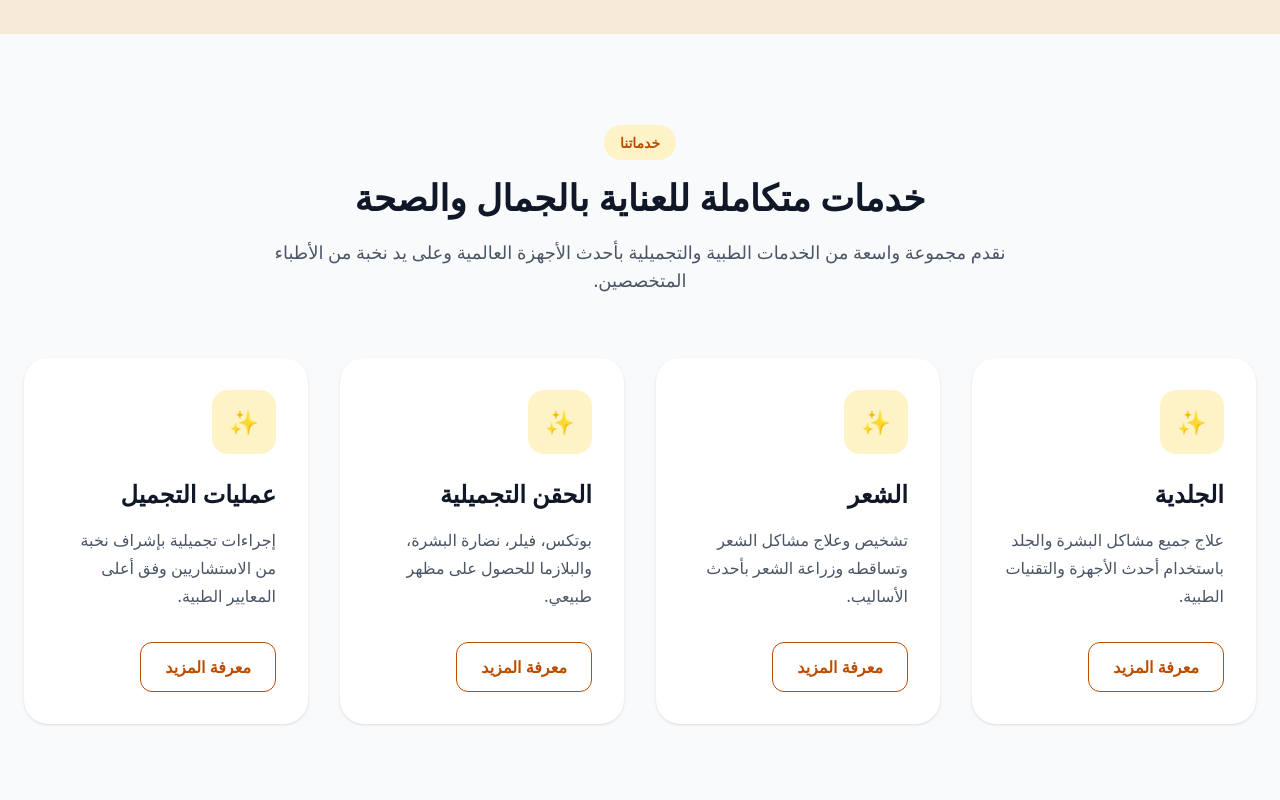
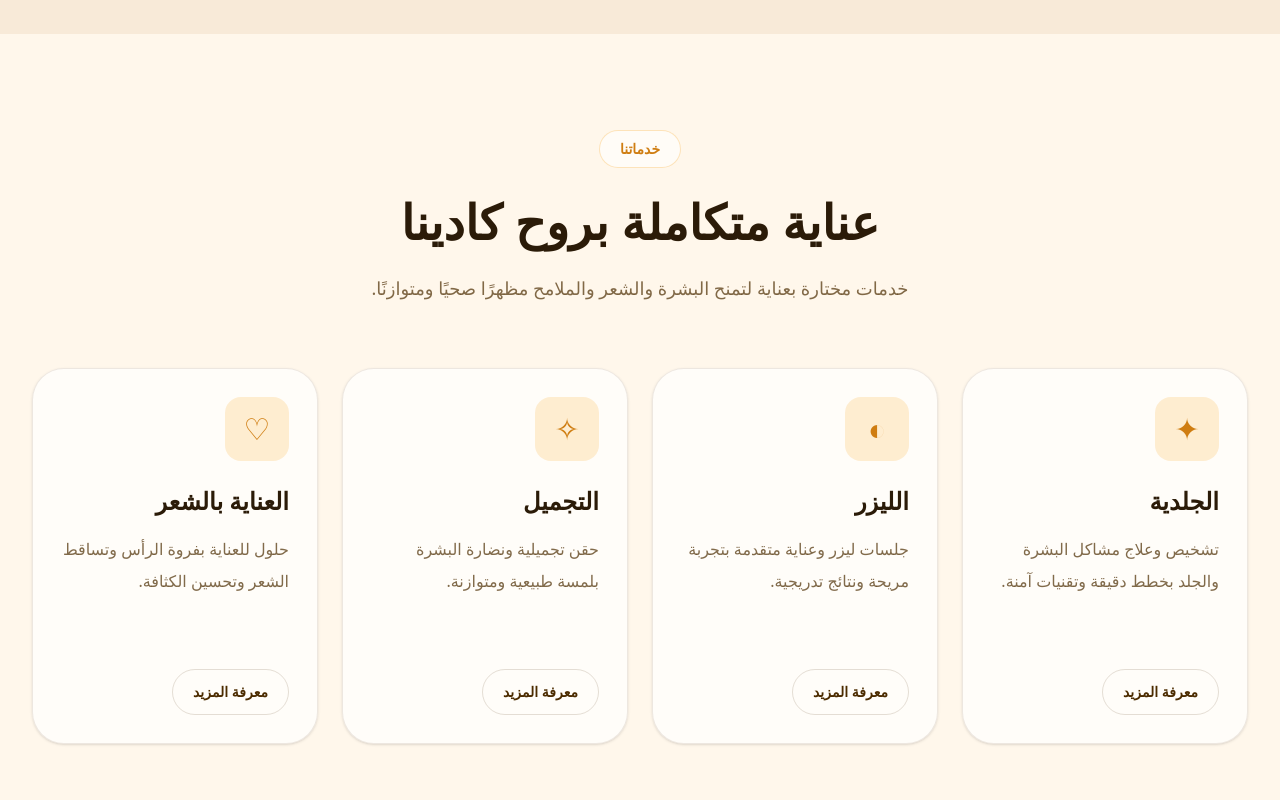
Before and after one commit to mohmmed5205/kadina1, a React (Vite) app in the folder kadina/: page / in a window 1280 px wide. Shown: the part 1880-2680 px from the top of the page. Built offline with nearby package versions, Linux system fonts and the light colour scheme.

Commit message:
Restyle services with Kadina brand cards

```diff
--- a/kadina/src/componetts/Services.jsx
+++ b/kadina/src/componetts/Services.jsx
@@ -1,81 +1,46 @@
-const services = [
-    {
-        id: 1,
-        title: "الجلدية",
-        description:
-            "علاج جميع مشاكل البشرة والجلد باستخدام أحدث الأجهزة والتقنيات الطبية.",
-    },
-    {
-        id: 2,
-        title: "الشعر",
-        description:
-            "تشخيص وعلاج مشاكل الشعر وتساقطه وزراعة الشعر بأحدث الأساليب.",
-    },
-    {
-        id: 3,
-        title: "الحقن التجميلية",
-        description:
-            "بوتكس، فيلر، نضارة البشرة، والبلازما للحصول على مظهر طبيعي.",
-    },
-    {
-        id: 4,
-        title: "عمليات التجميل",
-        description:
-            "إجراءات تجميلية بإشراف نخبة من الاستشاريين وفق أعلى المعايير الطبية.",
-    },
-];
-
-export default function Services() {
+export default function Services({ t }) {
   return (
-        <section id="services" className="bg-gray-50 py-24">
-            <div className="mx-auto max-w-7xl px-6">
-
-                {/* Heading */}
-
-                <div className="mb-16 text-center">
-                    <span className="rounded-full bg-amber-100 px-4 py-2 text-sm font-semibold text-amber-700">
-                        خدماتنا
+    <section id="services" className="bg-[#fff7eb] py-24">
+      <div className="mx-auto max-w-7xl px-5 lg:px-8">
+        <div className="mx-auto mb-16 max-w-3xl text-center">
+          <span className="inline-flex rounded-full border border-[#f8aa2d]/30 bg-white/60 px-5 py-2 text-sm font-bold text-[#cf7d11]">
+            {t.services.eyebrow}
           </span>
 
-                    <h2 className="mt-6 text-4xl font-bold text-gray-900">
-                        خدمات متكاملة للعناية بالجمال والصحة
+          <h2 className="mt-6 text-3xl font-black leading-tight text-[#2b1b08] md:text-5xl">
+            {t.services.title}
           </h2>
 
-                    <p className="mx-auto mt-5 max-w-3xl text-lg text-gray-600">
-                        نقدم مجموعة واسعة من الخدمات الطبية والتجميلية بأحدث الأجهزة
-                        العالمية وعلى يد نخبة من الأطباء المتخصصين.
+          <p className="mt-5 text-lg leading-8 text-[#4c2c00]/70">
+            {t.services.description}
           </p>
         </div>
 
-                {/* Cards */}
-
-                <div className="grid gap-8 md:grid-cols-2 xl:grid-cols-4">
-                    {services.map((service) => (
-                        <div
-                            key={service.id}
-                            className="rounded-3xl bg-white p-8 shadow-sm transition duration-300 hover:-translate-y-2 hover:shadow-xl"
+        <div className="grid gap-6 md:grid-cols-2 xl:grid-cols-4">
+          {t.services.items.map((service) => (
+            <article
+              key={service.title}
+              className="group rounded-[2rem] border border-[#4c2c00]/10 bg-white/70 p-7 shadow-sm transition hover:-translate-y-2 hover:border-[#f8aa2d] hover:bg-white hover:shadow-xl"
             >
-                            <div className="mb-6 flex h-16 w-16 items-center justify-center rounded-2xl bg-amber-100 text-2xl">
-                                ✨
+              <div className="mb-6 flex h-16 w-16 items-center justify-center rounded-2xl bg-[#f8aa2d]/20 text-3xl text-[#cf7d11] transition group-hover:bg-[#f8aa2d] group-hover:text-[#4c2c00]">
+                {service.icon}
               </div>
 
-                            <h3 className="text-2xl font-bold text-gray-900">
-                                {service.title}
-                            </h3>
+              <h3 className="text-2xl font-black text-[#2b1b08]">{service.title}</h3>
 
-                            <p className="mt-4 leading-7 text-gray-600">
+              <p className="mt-4 min-h-28 leading-8 text-[#4c2c00]/70">
                 {service.description}
               </p>
 
-                            <button
-                                className="mt-8 rounded-xl border border-amber-700 px-6 py-3 font-semibold text-amber-700 transition hover:bg-amber-700 hover:text-white"
+              <a
+                href="#contact"
+                className="mt-6 inline-flex rounded-full border border-[#4c2c00]/15 px-5 py-3 text-sm font-bold text-[#4c2c00] transition hover:border-[#f8aa2d] hover:bg-[#f8aa2d]"
               >
-                                معرفة المزيد
-                            </button>
-                        </div>
+                {t.services.more}
+              </a>
+            </article>
           ))}
         </div>
-
       </div>
     </section>
   );
```
Lines whose indentation alone changed are shown as unchanged.
